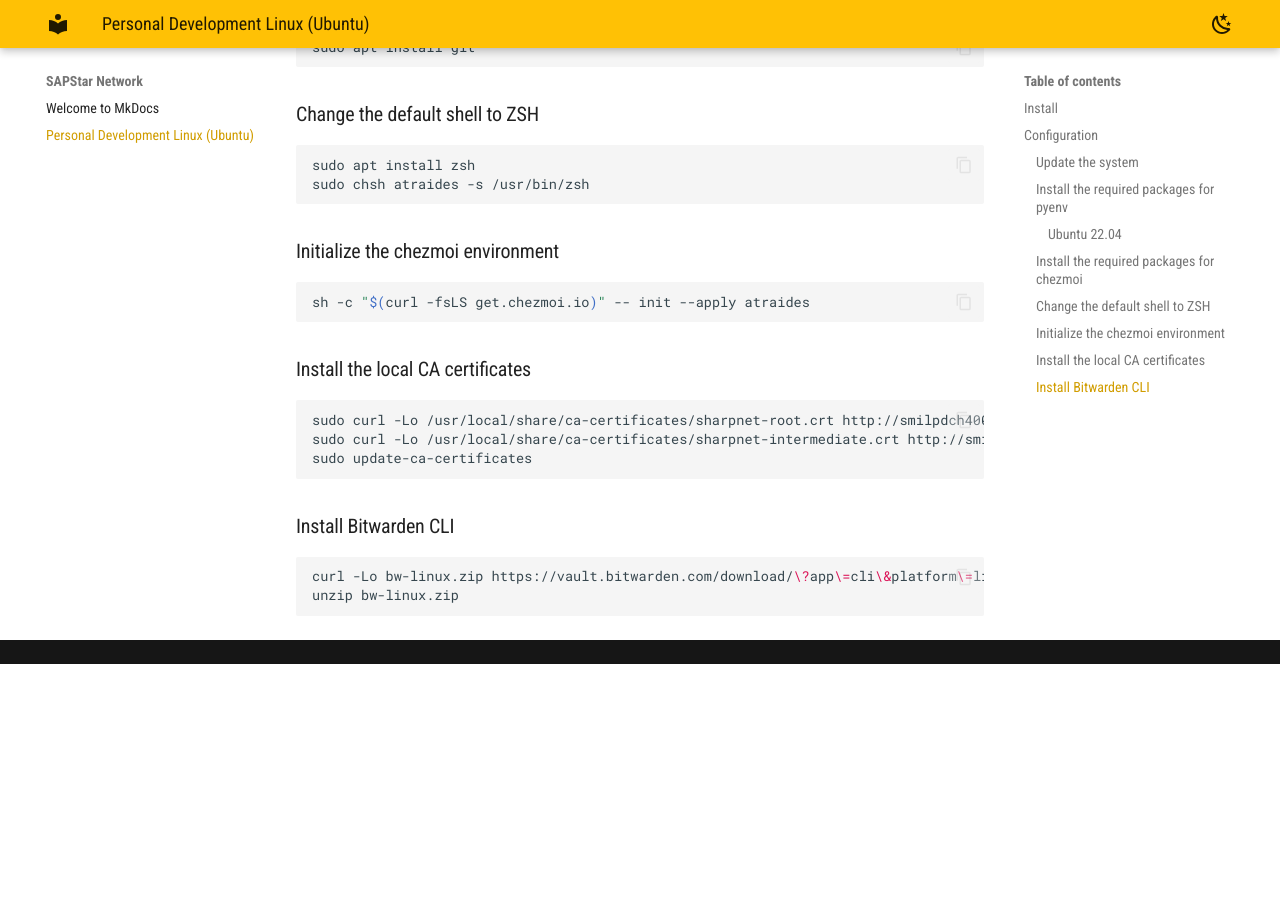
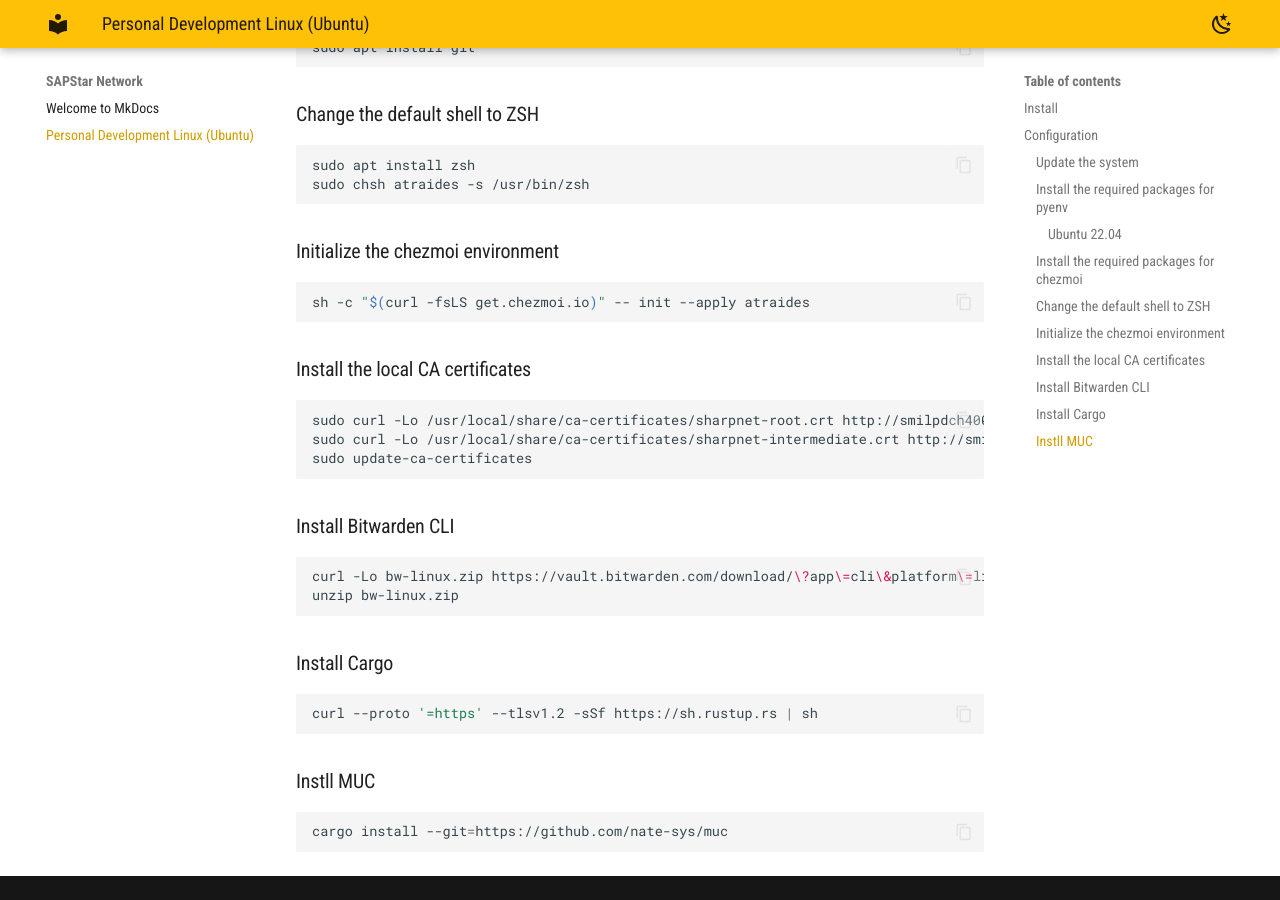
Before and after one commit to atraides/sapstardocs, an MkDocs documentation site: the page built from docs/development-linux.md, in a window 1280 px wide and 900 px high, scrolled down 640 px. Built offline with MkDocs 1.6.1 and Material for MkDocs 9.7.7, drawn with Linux system fonts in a browser that asks for light colours; before the commit the page ends 1304 px from its top, so only the background shows below that.

Commit message:
add: install rust and muc

````diff
--- a/docs/development-linux.md
+++ b/docs/development-linux.md
@@ -53,3 +53,15 @@ sudo update-ca-certificates
 curl -Lo bw-linux.zip https://vault.bitwarden.com/download/\?app\=cli\&platform\=linux
 unzip bw-linux.zip
 ```
+
+### Install Cargo
+
+``` shell
+curl --proto '=https' --tlsv1.2 -sSf https://sh.rustup.rs | sh
+```
+
+### Instll MUC
+
+``` shell
+cargo install --git=https://github.com/nate-sys/muc
+```
````
